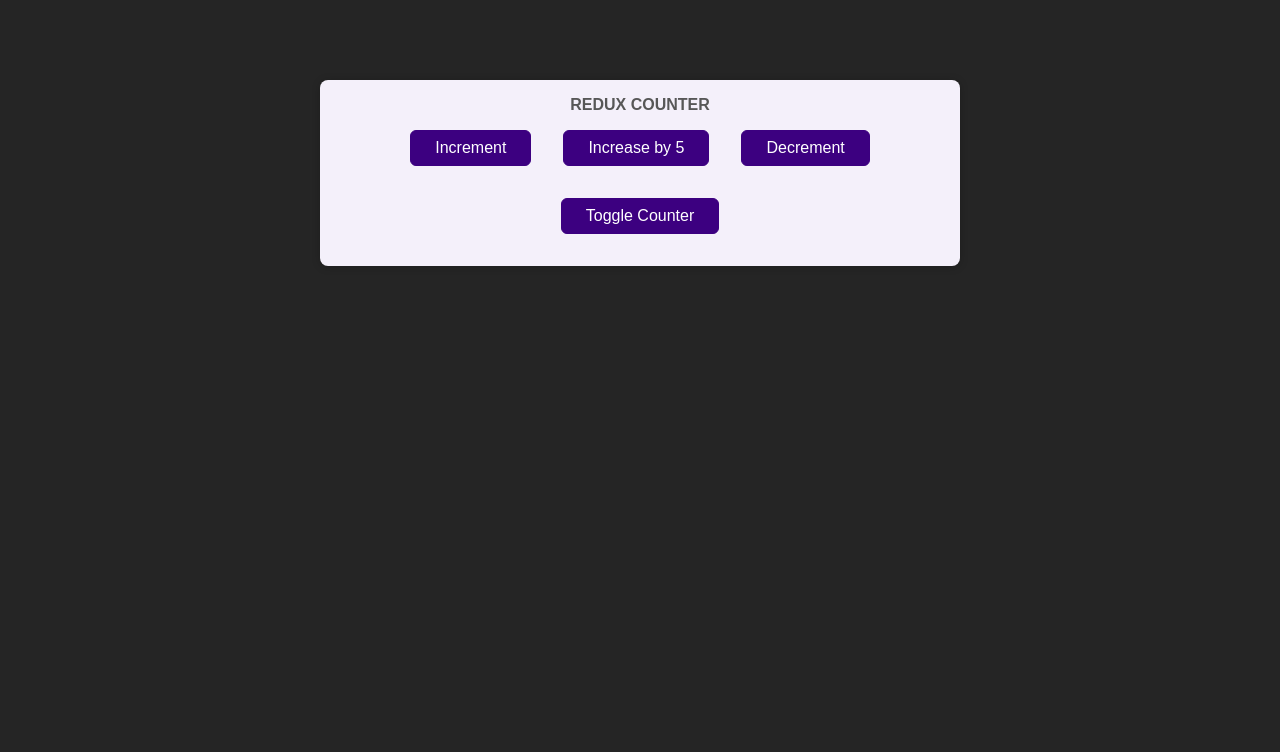
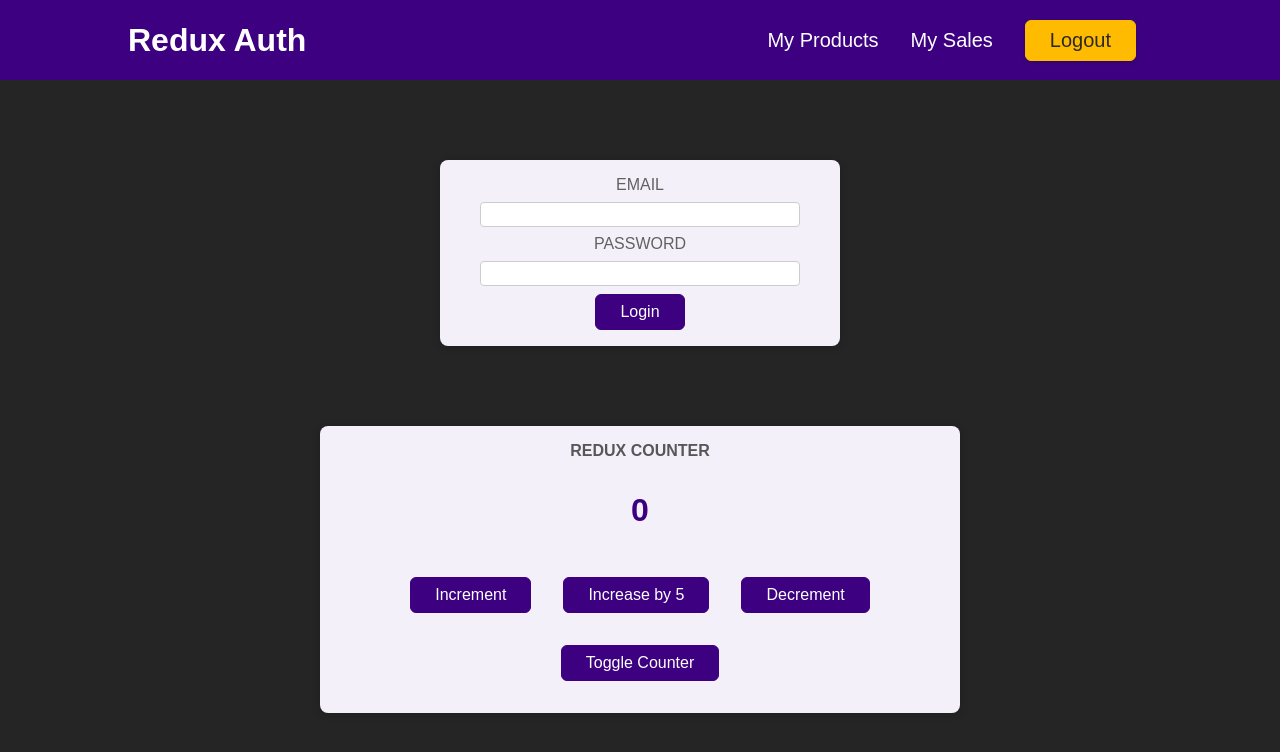
Before and after one commit to MohammedOsamma/redux-playground, a React (Create React App) app: page / in a window 1280 px wide. Shown: the top 752 px of the page. Built offline with nearby package versions, Linux system fonts and the light colour scheme.

Commit message:
Add Header , Auth Components to app.js and modify useSelector in Counter Component

```diff
--- a/src/App.js
+++ b/src/App.js
@@ -1,9 +1,14 @@
-import Counter from './components/Counter';
-
+import Counter from "./components/Counter";
+import Header from "./components/Header";
+import Auth from "./components/Auth";
 
 function App() {
   return (
-    <Counter />
+    <>
+      <Header />
+      <Auth />
+      <Counter />
+    </>
   );
 }
 
--- a/src/components/Counter.js
+++ b/src/components/Counter.js
@@ -2,8 +2,8 @@ import { counterActions } from "../store";
 import classes from "./Counter.module.css";
 import { useSelector, useDispatch } from "react-redux";
 const Counter = () => {
-  const counter = useSelector((state) => state.counter);
-  const show = useSelector((state) => state.showCounter);
+  const counter = useSelector((state) => state.counter.counter);
+  const show = useSelector((state) => state.counter.showCounter);
   const dispatch = useDispatch();
 
   const toggleCounterHandler = () => {
```
